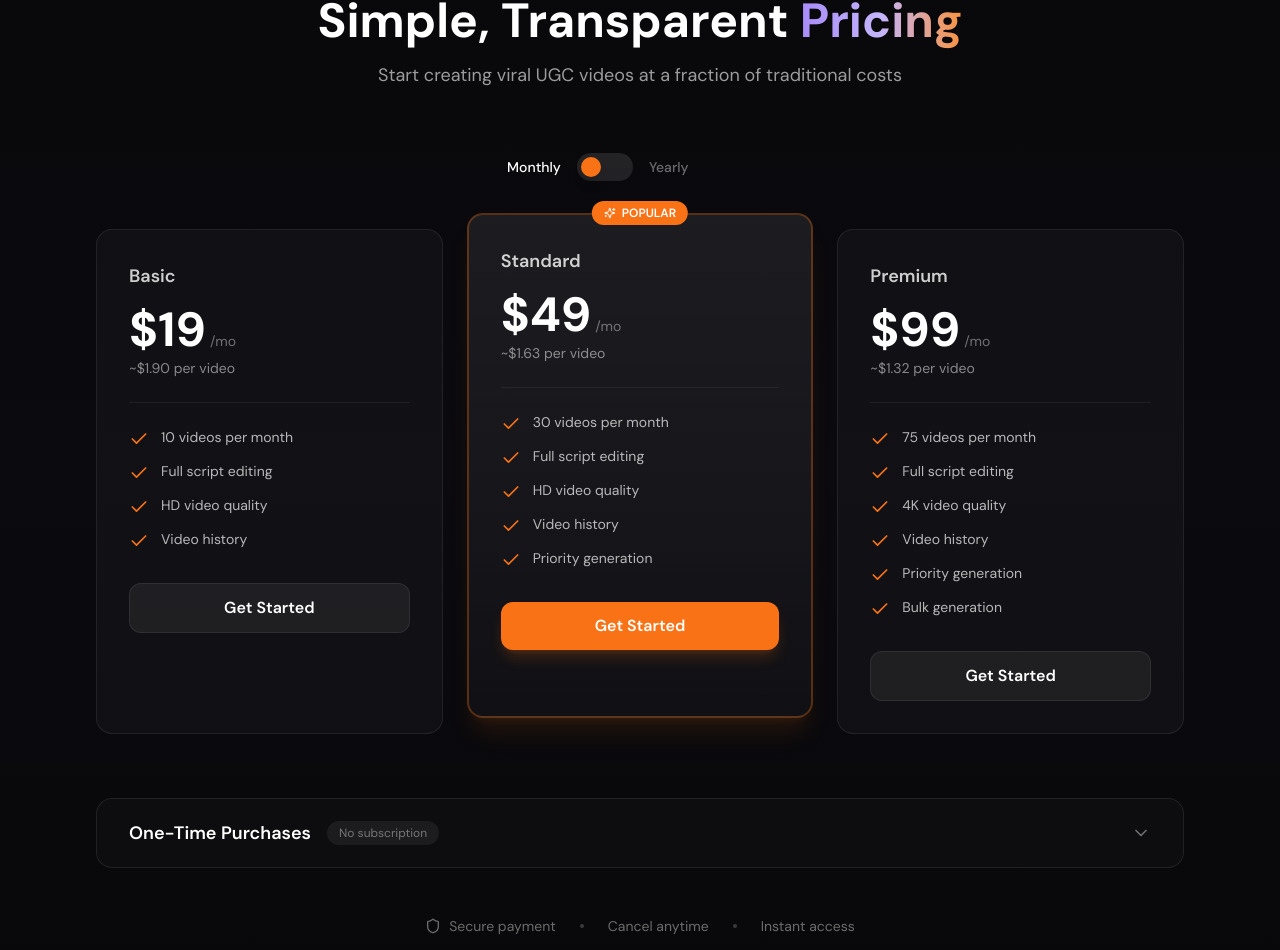
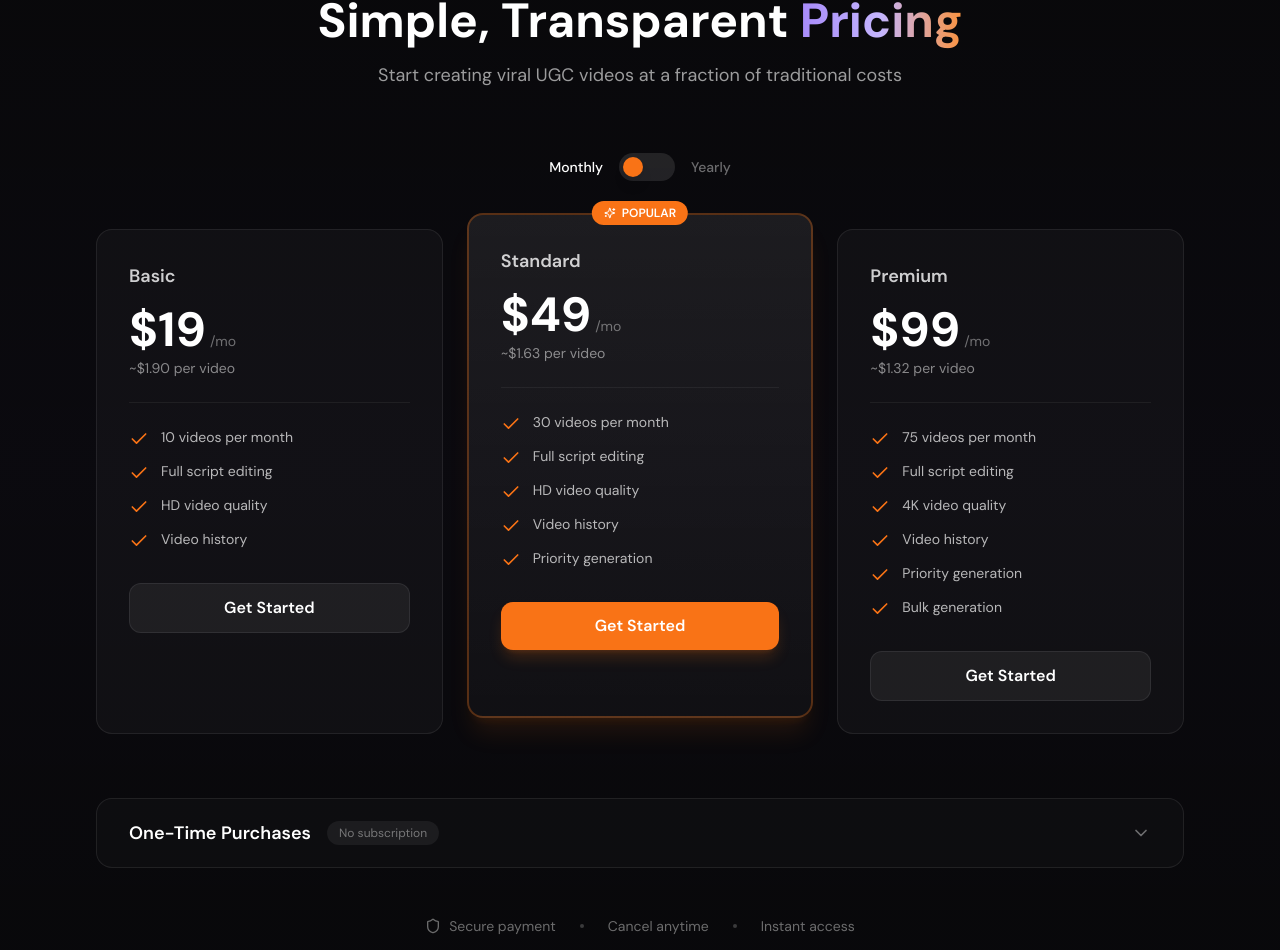
Before and after one commit to tymetoken/aiugcify-website, a Next.js app: page / in a window 1280 px wide. Shown: the part 4922-5872 px from the top of the page. Built offline with nearby package versions, Linux system fonts and the light colour scheme.

Commit message:
Center toggle properly: position Save 16% badge absolutely

```diff
--- a/src/components/Pricing.tsx
+++ b/src/components/Pricing.tsx
@@ -39,8 +39,9 @@ export default function Pricing() {
           initial={{ opacity: 0, y: 20 }}
           animate={isInView ? { opacity: 1, y: 0 } : {}}
           transition={{ duration: 0.5, delay: 0.1 }}
-          className="flex items-center justify-center gap-4 mb-12"
+          className="flex items-center justify-center mb-12"
         >
+          <div className="relative flex items-center gap-4">
             <span className={`text-sm font-medium transition-colors ${!isYearly ? 'text-white' : 'text-white/40'}`}>
               Monthly
             </span>
@@ -57,9 +58,10 @@ export default function Pricing() {
             <span className={`text-sm font-medium transition-colors ${isYearly ? 'text-white' : 'text-white/40'}`}>
               Yearly
             </span>
-          <span className={`text-xs text-accent font-semibold bg-accent/10 px-2 py-0.5 rounded-full transition-opacity duration-200 ${isYearly ? 'opacity-100' : 'opacity-0'}`}>
+            <span className={`absolute -right-20 text-xs text-accent font-semibold bg-accent/10 px-2 py-0.5 rounded-full transition-opacity duration-200 ${isYearly ? 'opacity-100' : 'opacity-0'}`}>
               Save 16%
             </span>
+          </div>
         </motion.div>
 
         {/* Subscription Cards */}
```
Lines whose indentation alone changed are shown as unchanged.
